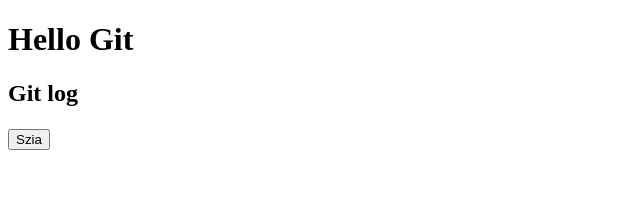
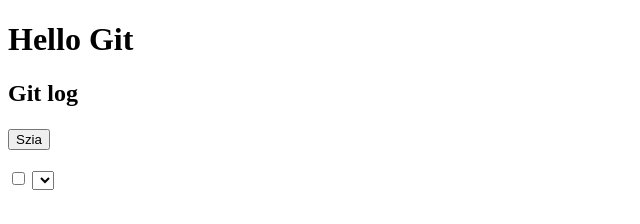
Before and after one commit to pexyke/git-practice, a plain HTML site: page index.html in a window 1280 px wide. Shown: the full height of the page, 0-640 px from the left. Drawn offline with Linux system fonts and the light colour scheme.

Commit message:
selecbox added

```diff
--- a/index.html
+++ b/index.html
@@ -10,5 +10,7 @@
     <h1>Hello Git</h1>
     <h2>Git log</h2>
     <h3><button>Szia</button></h3>
+    <input type="checkbox" name="asd" id="asd">
+    <select name="asd" id="asd">1</select>
 </body>
 </html>
```
